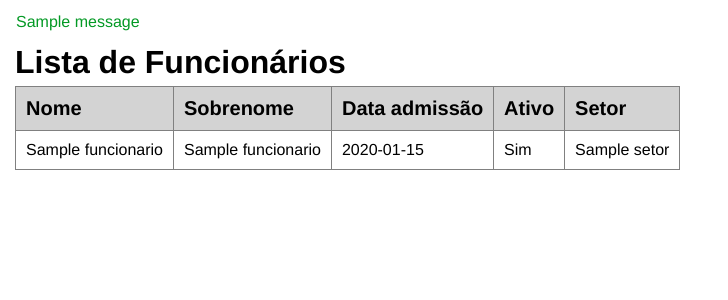
After one commit to brennoviana/trab_fabricio, a Flask app: page /funcionarios/1 in a window 1280 px wide. The commit adds this page. Shown: the top 300 px of the page, without its empty margins (0-728 px from the left). Run offline with Flask 3, Linux system fonts and the light colour scheme; tables that the repository leaves empty hold one stand-in row (values such as "Sample post"); one stand-in notice (Sample message) is shown; parts of the project's set-up code (start-up, migrations or seed data) failed here and were passed over.

Commit message:
commit 2

```diff
--- a/app.py
+++ b/app.py
@@ -1,5 +1,6 @@
+from sqlalchemy import desc
 from config import app, db
-from models import Setor
+from models import Setor, Funcionarios
 from flask import render_template, request, redirect, flash
 from forms import *
 
@@ -56,5 +57,12 @@ def edit_setor(id):
 
     return render_template('edit_setor.html', form=form, setor=setor)
 
+@app.route('/funcionarios/<id_setor>', methods=['GET'])
+def get_funcionarios(id_setor):
+
+    funcionarios = Funcionarios.query.filter_by(id_setor=id_setor).order_by(desc(Funcionarios.status_funcionario)).all()
+
+    return render_template('funcionario.html', funcionarios=funcionarios)
+
 if __name__ == '__main__':
     app.run(debug=True)
--- a/config.py
+++ b/config.py
@@ -2,8 +2,8 @@ from flask import Flask
 from flask_sqlalchemy import SQLAlchemy
 
 app = Flask(__name__)
-app.secret_key = 'your_secret_key_here'
-
+app.debug = True
+app.secret_key = 'chave'
 app.config['SQLALCHEMY_DATABASE_URI'] = 'mysql://brenno:B15182225*@localhost/empresa'
 
 db = SQLAlchemy(app)
--- a/forms.py
+++ b/forms.py
@@ -1,5 +1,5 @@
 from flask_wtf import FlaskForm
-from wtforms import StringField, SelectField, SubmitField
+from wtforms import StringField, SubmitField
 from wtforms.validators import DataRequired
 
 class SetorForm(FlaskForm):
--- a/static/css/style.css
+++ b/static/css/style.css
@@ -72,7 +72,7 @@ input[type="submit"]:hover {
     background-color: #0056b3;
 }
 
-a {
+span a {
     display: inline-block;
     padding: 10px 15px;
     background-color: #007BFF;
@@ -84,7 +84,7 @@ a {
     transition: background-color 0.3s;
 }
 
-a:hover {
+span a:hover {
     background-color: #0056b3;
 }
 
@@ -99,3 +99,13 @@ a:hover {
 .edit-div input[type="submit"]{
     margin-top: 10px;
 }
+
+#link-setor{
+    text-decoration: none;
+    color: black;
+}
+
+#link-setor:hover{
+    text-decoration: none;
+    color: #0056b3;
+}
--- /dev/null
+++ b/templates/funcionario.html
@@ -0,0 +1,61 @@
+<!DOCTYPE html>
+<html lang="en">
+<head>
+    <meta charset="UTF-8">
+    <meta http-equiv="X-UA-Compatible" content="IE=edge">
+    <meta name="viewport" content="width=device-width, initial-scale=1.0">
+    <link rel="stylesheet" href="{{ url_for('static', filename='css/style.css') }}">
+    <script src="{{ url_for('static', filename='main.js') }}" defer></script>
+    <title>funcionários</title>
+</head>
+<body>
+    {% with messages = get_flashed_messages(with_categories=true) %}
+        {% if messages %}
+            {% for category, message in messages %}
+                <div class="{{ category }}">{{ message }}</div>
+            {% endfor %}
+        {% endif %}
+    {% endwith %}
+    {% if funcionarios%}
+    <div>
+    <h1>Lista de Funcionários</h1>
+    <table border="1" class="tabela">
+    <thead>
+        <tr>
+            <th class="th-head">Nome</th>
+            <th class="th-head">Sobrenome</th>
+            <th class="th-head">Data admissão</th>
+            <th class="th-head">Ativo</th>
+            <th class="th-head">Setor</th>
+        </tr>
+    </thead>
+    <tbody>
+    {% for funcionario in funcionarios %}
+    <tr>
+        <td>
+            {{funcionario.primeiro_nome}}
+        </td>
+         <td>
+            {{funcionario.sobrenome}}
+        </td>
+        <td>
+            {{funcionario.data_admissao}}
+        </td>
+        <td>
+            {% if funcionario.status_funcionario %}
+            Sim
+            {% else %}
+            Não
+            {% endif %}
+        </td>
+        <td>
+            {{funcionario.setor.nome}}
+        </td>
+    </tr>
+    {% endfor %}
+     </tbody>
+     </table>
+    {% endif %}
+    </div>
+</body>
+</html>
--- a/templates/index.html
+++ b/templates/index.html
@@ -29,12 +29,12 @@
         <tbody>
             {% for setor in setores %}
                 <tr>
-                    <td>{{ setor.nome }}</td>
+                    <td><a id="link-setor"href="{{ url_for('get_funcionarios', id_setor=setor.id) }}">{{ setor.nome }}</a></td>
                     <td><form action="{{ url_for('delete_setor', id=setor.id) }}" method="post" style="display: inline;">
                         <input type="hidden" name="_method" value="DELETE">
                         <input type="submit" value="Excluir">
                     </form>
-                    <a href="{{ url_for('edit_setor', id=setor.id) }}">Editar</a></td>
+                    <span><a href="{{ url_for('edit_setor', id=setor.id) }}">Editar</a><span></td>
                 </tr>
             {% endfor %}
         </tbody>
```
Also changed, not shown: models.py (+16 -1 lines).
